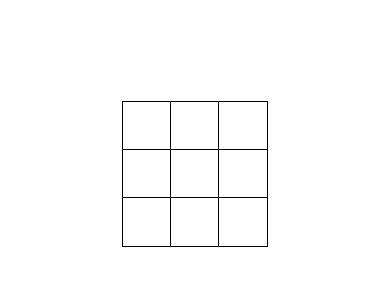
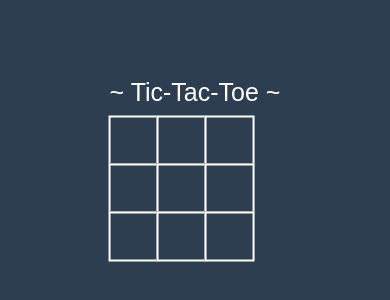
Before and after one commit to paarth17032000/Tic-Tac-Toe, a React (Create React App) app: page / in a window 390 px wide. Shown: the part 248-548 px from the top of the page. Built offline with nearby package versions, Linux system fonts and the light colour scheme.

Commit message:
updated components

```diff
--- a/src/App.css
+++ b/src/App.css
@@ -1,19 +1,18 @@
-*{margin: 0; padding: 0; box-sizing: border-box;}
+*{margin: 0; padding: 0; box-sizing: border-box;background-color: #2c3e50;color: white;}
 
 .square {
-    border: 1px solid black;
+    border: 2px solid white;
     margin: -1px;
     /* padding: -1px; */
     height: 100px;
     width: 100px;
     padding: 10px;
     outline: none;
-    font-size: 1rem;
+    font-size: 30px;
     line-height: 20px;
-    font-size: 30px;
     text-align: center;
     float: left;
-    background-color: white;
+    /* background-color: white; */
 }
 
 .row::after {
@@ -22,23 +21,40 @@
     clear: both;
 }
 
-.game {
-    background-color: red;
+.heading{
+    font-size: 40px;
+    margin-bottom: 30px;
+    font-family: Arial, Helvetica, sans-serif;
+    text-align: center;
 }
 
 .game-board{
-    /* display: flex;
-    flex-direction: row; */
     position: absolute;
     left: 50%;
     top: 50%;
     transform: translate(-50%,-50%);
 }
 
+.winner{
+    font-size: 40px;
+    margin-top: 30px;
+    font-family: Arial, Helvetica, sans-serif;
+    text-align: center;
+}
+
 @media screen and (max-width: 590px){
     .square{
+        font-size: 20px;
         height: 75px;
         width: 75px;
+    }
+    .heading{
+        font-size: 25px;
+        margin-bottom: 10px;
+    }
+    .winner{
+        font-size: 25px;
+        margin-top: 10px;
     }
 }
 
--- a/src/components/game.js
+++ b/src/components/game.js
@@ -45,11 +45,12 @@ export default class Game extends Component {
         return (
             <div className="game">
                 <div className="game-board">
+                    <div className="heading">~ Tic-Tac-Toe ~</div>
                     <Board onClick={(i) => {this.handleClick(i)}}
                         squares={current.squares}
                     />
+                    <div className="winner">{winner}</div>
                 </div>
-                <div></div>
             </div>
         )
     }
@@ -69,7 +70,7 @@ function Winner(squares){
     for (let i = 0; i < lines.length; i++) {
         const [a,b,c] = lines[i];
         if( squares[a] && squares[a] === squares[b] && squares[b] === squares[c])
-            return squares[a];
+            return `${squares[a]} wins`;
     }
     return null;
 }
```
